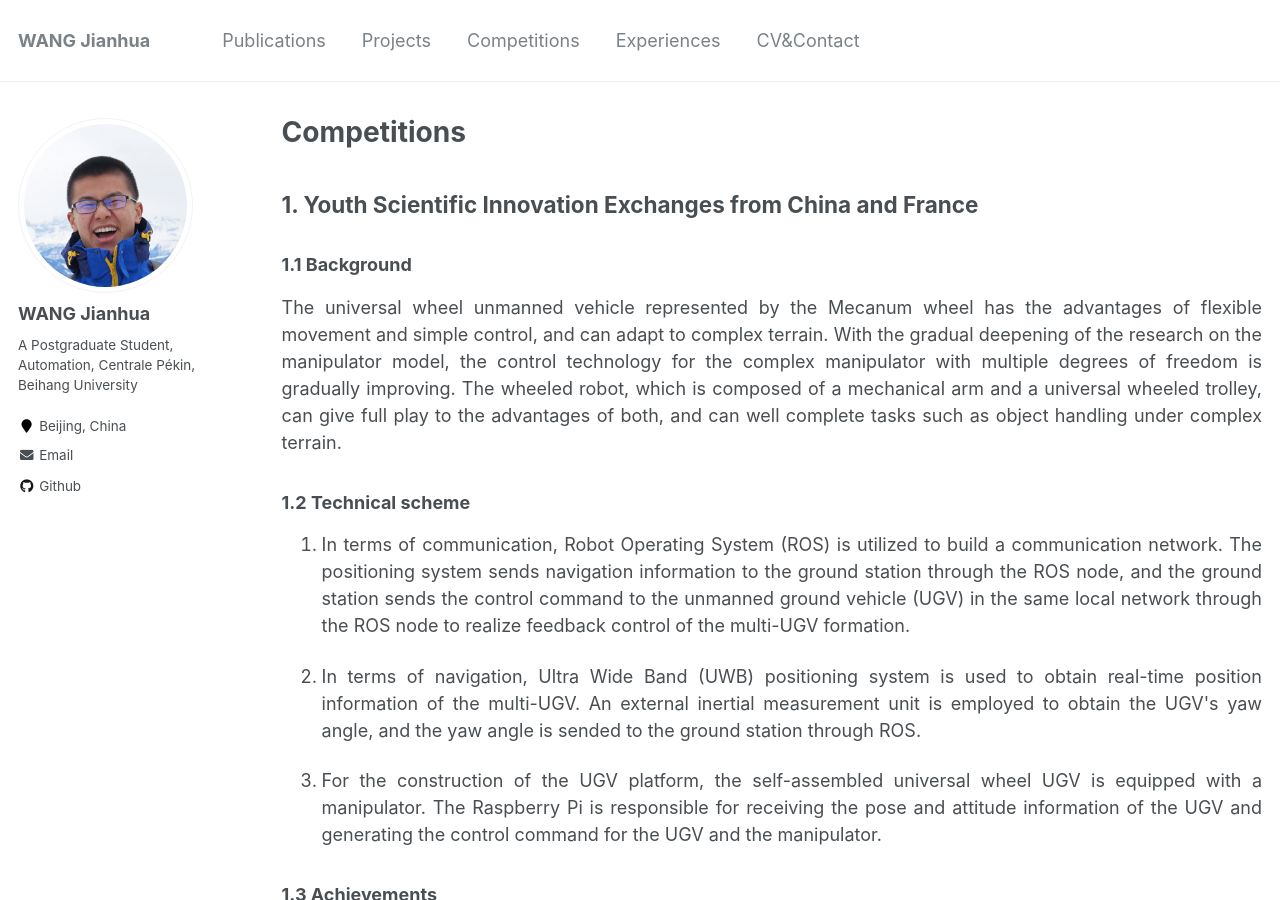
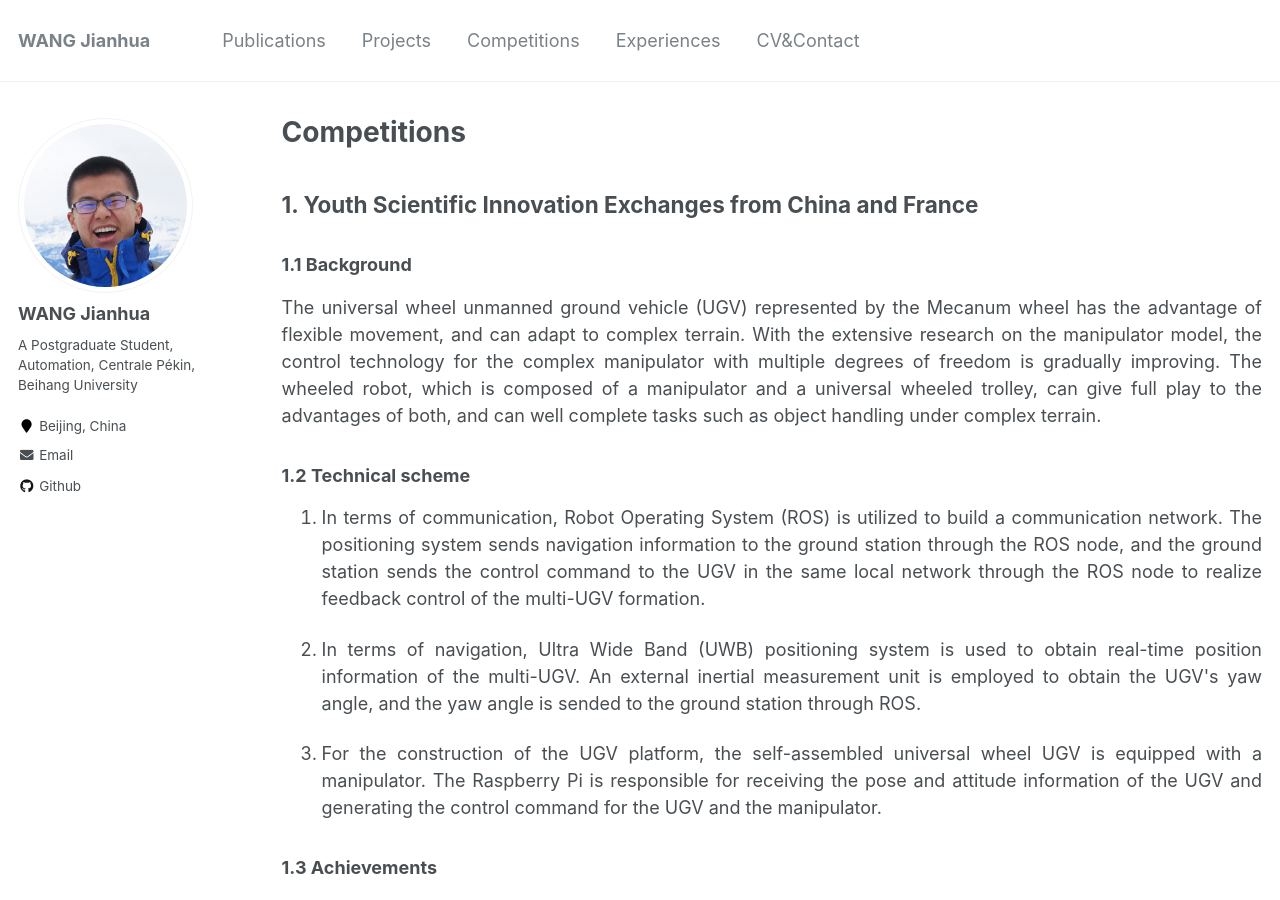
Before and after one commit to jianhua-WANG-ENS/old-homepage, a Jekyll site: the page built from _pages/Competitions.md, in a window 1280 px wide and 900 px high. Built offline with Jekyll 4.4.1, drawn with Linux system fonts in a browser that asks for light colours.

Commit message:
Update Competitions.md

```diff
--- a/_pages/Competitions.md
+++ b/_pages/Competitions.md
@@ -23,7 +23,7 @@ author_profile: true
 <!-- 以麦克纳姆轮为代表的万向轮无人车具有运动灵活，控制简单等优点，能够适应复杂的地形。随着对机械臂模型研究的逐步深入，针对多自由度的复杂机械臂的控制技术日渐完善。由机械臂和万向轮小车组合而成的轮式机器人可以充分发挥二者的优势，能够很好地完成在复杂地形下的物体搬运等任务。 -->
 
 <p style="text-align:justify; text-justify:inter-ideograph;">
-The universal wheel unmanned vehicle represented by the Mecanum wheel has the advantages of flexible movement and simple control, and can adapt to complex terrain. With the gradual deepening of the research on the manipulator model, the control technology for the complex manipulator with multiple degrees of freedom is gradually improving. The wheeled robot, which is composed of a mechanical arm and a universal wheeled trolley, can give full play to the advantages of both, and can well complete tasks such as object handling under complex terrain.
+The universal wheel unmanned ground vehicle (UGV) represented by the Mecanum wheel has the advantage of flexible movement, and can adapt to complex terrain. With the extensive research on the manipulator model, the control technology for the complex manipulator with multiple degrees of freedom is gradually improving. The wheeled robot, which is composed of a manipulator and a universal wheeled trolley, can give full play to the advantages of both, and can well complete tasks such as object handling under complex terrain.
 </p>
 
 ### 1.2 Technical scheme
@@ -33,7 +33,7 @@ The universal wheel unmanned vehicle represented by the Mecanum wheel has the ad
 3.	无人车平台搭建方面，使用自组装的万向轮无人车，搭载机械手，通过树莓派实现和地面站的信息交换，并通过树莓派控制无人车的运动和机械手的动作。
 4.	协同控制方面，我们通过ROS机器人系统收集并整合无人车的位置、偏航信息，并将信息传入地面站主控程序，通过协同控制算法计算导航数据和设定的表演轨迹得到控制指令。最后将控制指令发送给无人车，实现整个系统的闭环反馈控制。 -->
 
-1. <p style="text-align:justify; text-justify:inter-ideograph;">In terms of communication, Robot Operating System (ROS) is utilized to build a communication network. The positioning system sends navigation information to the ground station through the ROS node, and the ground station sends the control command to the unmanned ground vehicle (UGV) in the same local network through the ROS node to realize feedback control of the multi-UGV formation.</p>
+1. <p style="text-align:justify; text-justify:inter-ideograph;">In terms of communication, Robot Operating System (ROS) is utilized to build a communication network. The positioning system sends navigation information to the ground station through the ROS node, and the ground station sends the control command to the UGV in the same local network through the ROS node to realize feedback control of the multi-UGV formation.</p>
 2. <p style="text-align:justify; text-justify:inter-ideograph;">In terms of navigation, Ultra Wide Band (UWB) positioning system is used to obtain real-time position information of the multi-UGV. An external inertial measurement unit is employed to obtain the UGV's yaw angle, and the yaw angle is sended to the ground station through ROS.</p>
 3. <p style="text-align:justify; text-justify:inter-ideograph;">For the construction of the UGV platform, the self-assembled universal wheel UGV is equipped with a manipulator. The Raspberry Pi is responsible for receiving the pose and attitude information of the UGV and generating the control command for the UGV and the manipulator.</p>
 
```
